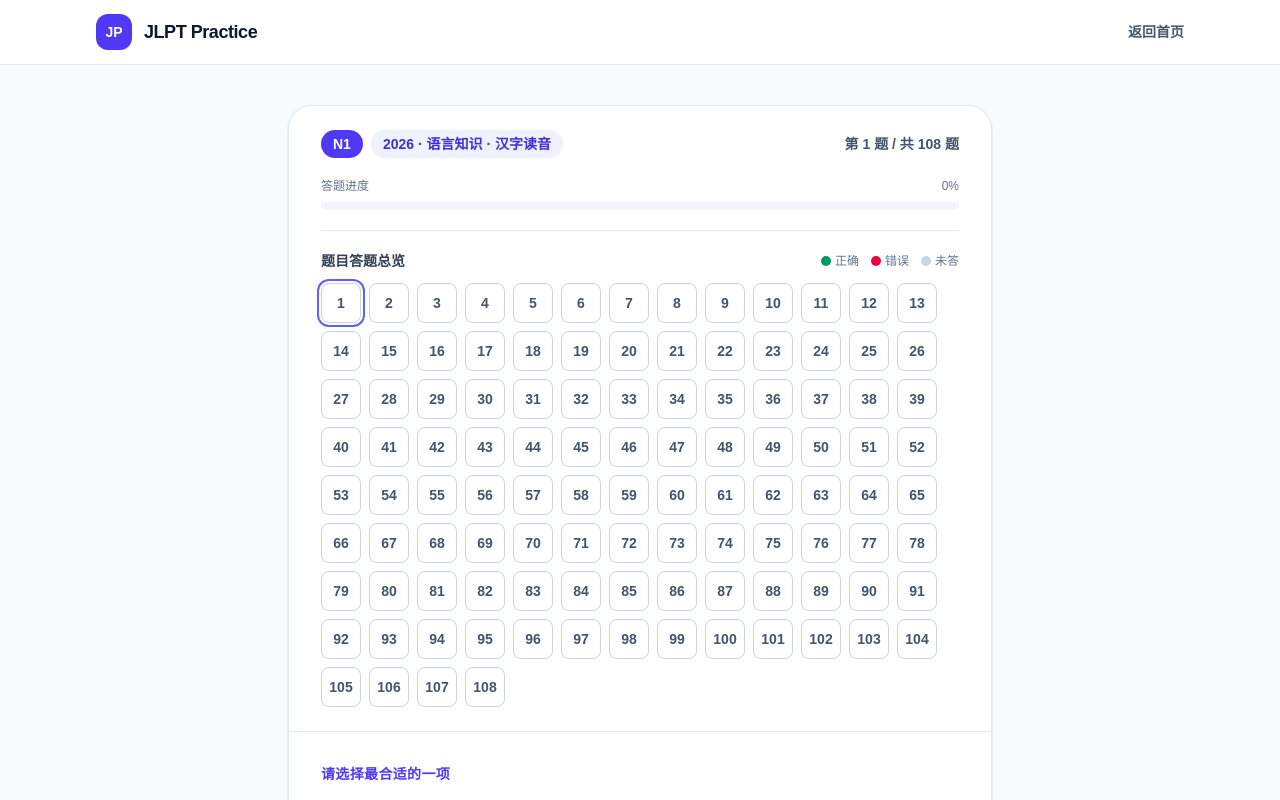
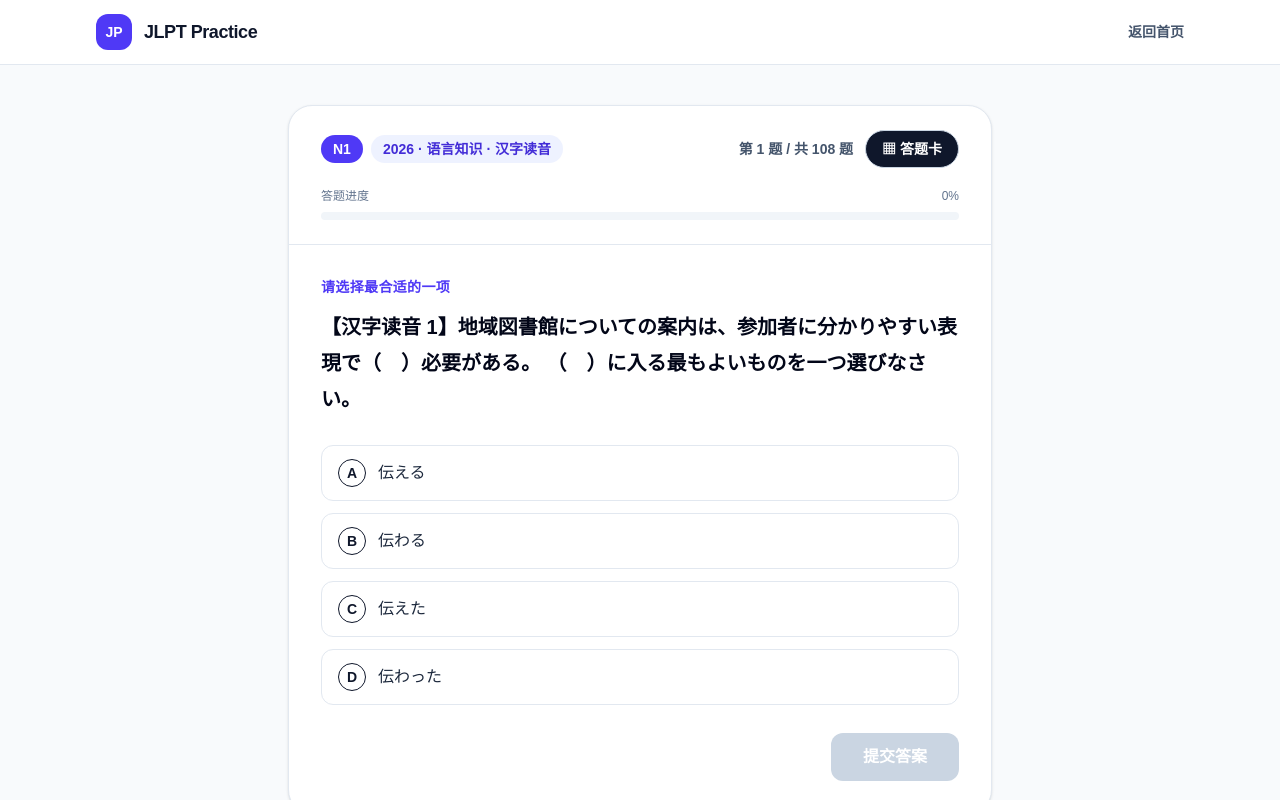
Before and after one commit to Linkyyy/jlpt-practice, a Next.js app: page /practice in a window 1280 px wide. Shown: the top 800 px of the page. Built offline with nearby package versions, Linux system fonts and the light colour scheme.

Commit message:
Add grouped answer sheet and reading passages

```diff
--- a/src/app/practice/practice-question.tsx
+++ b/src/app/practice/practice-question.tsx
@@ -17,6 +17,7 @@ export function PracticeQuestionCard({ questions }: PracticeQuestionCardProps) {
   const [selectedOptionId, setSelectedOptionId] = useState<string | null>(null);
   const [answers, setAnswers] = useState<UserAnswer[]>([]);
   const [showResults, setShowResults] = useState(false);
+  const [showAnswerSheet, setShowAnswerSheet] = useState(false);
 
   const question = questions[currentIndex];
   const currentAnswer = answers.find((answer) => answer.questionId === question.id);
@@ -55,6 +56,7 @@ export function PracticeQuestionCard({ questions }: PracticeQuestionCardProps) {
     const answer = answers.find((item) => item.questionId === questions[index].id);
     setCurrentIndex(index);
     setSelectedOptionId(answer?.selectedOptionId ?? null);
+    setShowAnswerSheet(false);
   }
 
   function handleRestart() {
@@ -81,9 +83,12 @@ export function PracticeQuestionCard({ questions }: PracticeQuestionCardProps) {
                 {question.year} · {question.section} · {question.category}
               </span>
             </div>
-            <p className="text-sm font-semibold text-slate-600">
-              第 {currentIndex + 1} 题 / 共 {questions.length} 题
-            </p>
+            <div className="flex items-center gap-3">
+              <p className="text-sm font-semibold text-slate-600">第 {currentIndex + 1} 题 / 共 {questions.length} 题</p>
+              <button type="button" onClick={() => setShowAnswerSheet(true)} className="rounded-full border border-slate-300 bg-slate-900 px-4 py-2 text-sm font-bold text-white transition hover:bg-indigo-700 focus-visible:outline-2 focus-visible:outline-offset-2 focus-visible:outline-indigo-600">
+                <span aria-hidden="true">▦</span> 答题卡
+              </button>
+            </div>
           </div>
 
           <div className="mt-5" aria-label={`答题进度 ${answers.length}/${questions.length}`}>
@@ -95,16 +100,15 @@ export function PracticeQuestionCard({ questions }: PracticeQuestionCardProps) {
               <div className="h-full rounded-full bg-indigo-600 transition-all" style={{ width: `${progress}%` }} />
             </div>
           </div>
-
-          <QuestionOverview
-            questions={questions}
-            answers={answers}
-            currentIndex={currentIndex}
-            onSelect={handleQuestionSelect}
-          />
         </div>
 
         <div className="px-5 py-6 sm:px-8 sm:py-8">
+          {question.passage && (
+            <article className="mb-7 rounded-2xl border border-indigo-100 bg-indigo-50/60 p-5 sm:p-6" aria-labelledby="reading-passage-heading">
+              <p id="reading-passage-heading" className="text-sm font-bold tracking-wide text-indigo-700">阅读文章</p>
+              <p className="mt-3 whitespace-pre-line text-base leading-8 text-slate-800" lang="ja">{question.passage}</p>
+            </article>
+          )}
           <p className="text-sm font-bold tracking-wide text-indigo-600">请选择最合适的一项</p>
           <h1 className="mt-3 text-lg leading-8 font-bold text-slate-950 sm:text-xl sm:leading-9" lang="ja">
             {question.prompt}
@@ -172,6 +176,21 @@ export function PracticeQuestionCard({ questions }: PracticeQuestionCardProps) {
           </div>
         </div>
       </section>
+
+      {showAnswerSheet && (
+        <div className="fixed inset-0 z-50 flex items-end justify-center bg-slate-950/55 p-0 sm:items-center sm:p-6" role="presentation" onMouseDown={() => setShowAnswerSheet(false)}>
+          <section role="dialog" aria-modal="true" aria-labelledby="answer-sheet-title" className="max-h-[88vh] w-full max-w-3xl overflow-y-auto rounded-t-3xl bg-white p-5 shadow-2xl sm:rounded-3xl sm:p-8" onMouseDown={(event) => event.stopPropagation()}>
+            <div className="flex items-center justify-between gap-4 border-b border-slate-200 pb-4">
+              <div>
+                <p className="text-xs font-bold tracking-widest text-indigo-600">QUESTION SHEET</p>
+                <h2 id="answer-sheet-title" className="mt-1 text-2xl font-bold text-slate-950">答题卡</h2>
+              </div>
+              <button type="button" onClick={() => setShowAnswerSheet(false)} aria-label="关闭答题卡" className="flex size-10 items-center justify-center rounded-full bg-slate-100 text-xl text-slate-600 hover:bg-slate-200">×</button>
+            </div>
+            <QuestionOverview questions={questions} answers={answers} currentIndex={currentIndex} onSelect={handleQuestionSelect} />
+          </section>
+        </div>
+      )}
     </main>
   );
 }
@@ -184,8 +203,27 @@ type QuestionOverviewProps = {
 };
 
 function QuestionOverview({ questions, answers, currentIndex, onSelect }: QuestionOverviewProps) {
+  const sections = questions.reduce<Array<{ name: string; categories: Array<{ name: string; items: Array<{ question: PracticeQuestion; index: number }> }> }>>(
+    (result, question, index) => {
+      const sectionName = question.section === "语言知识" ? "文字词汇・语法" : question.section;
+      let section = result.find((item) => item.name === sectionName);
+      if (!section) {
+        section = { name: sectionName, categories: [] };
+        result.push(section);
+      }
+      let category = section.categories.find((item) => item.name === question.category);
+      if (!category) {
+        category = { name: question.category, items: [] };
+        section.categories.push(category);
+      }
+      category.items.push({ question, index });
+      return result;
+    },
+    [],
+  );
+
   return (
-    <nav className="mt-5 border-t border-slate-200 pt-5" aria-label="题目答题总览">
+    <nav className="mt-5" aria-label="题目答题总览">
       <div className="flex flex-wrap items-center justify-between gap-3">
         <p className="text-sm font-bold text-slate-700">题目答题总览</p>
         <div className="flex items-center gap-3 text-xs text-slate-500" aria-hidden="true">
@@ -194,8 +232,16 @@ function QuestionOverview({ questions, answers, currentIndex, onSelect }: Questi
           <span className="flex items-center gap-1"><span className="size-2.5 rounded-full bg-slate-300" />未答</span>
         </div>
       </div>
-      <div className="mt-3 flex flex-wrap gap-2">
-        {questions.map((item, index) => {
+      <div className="mt-5 space-y-7">
+        {sections.map((section) => (
+          <section key={section.name} aria-labelledby={`answer-section-${section.name}`}>
+            <h3 id={`answer-section-${section.name}`} className="text-center text-lg font-bold text-slate-900">— {section.name} —</h3>
+            <div className="mt-4 space-y-4">
+              {section.categories.map((category) => (
+                <div key={category.name} className="grid gap-2 sm:grid-cols-[7rem_1fr] sm:items-start">
+                  <p className="pt-2 text-sm font-semibold text-slate-500">{category.name}</p>
+                  <div className="flex flex-wrap gap-2">
+                    {category.items.map(({ question: item, index }) => {
           const answer = answers.find((savedAnswer) => savedAnswer.questionId === item.id);
           const answeredCorrectly = answer?.selectedOptionId === item.correctOptionId;
           let statusStyle = "border-slate-300 bg-white text-slate-600 hover:border-indigo-400";
@@ -220,7 +266,13 @@ function QuestionOverview({ questions, answers, currentIndex, onSelect }: Questi
               {index + 1}
             </button>
           );
-        })}
+                    })}
+                  </div>
+                </div>
+              ))}
+            </div>
+          </section>
+        ))}
       </div>
     </nav>
   );
--- a/src/app/practice/questions.ts
+++ b/src/app/practice/questions.ts
@@ -6,6 +6,7 @@ export type PracticeQuestion = {
   year: string;
   section: "语言知识" | "阅读" | "听力";
   category: string;
+  passage?: string;
   prompt: string;
   options: PracticeOption[];
   correctOptionId: string;
@@ -55,6 +56,7 @@ const categoryInstructions: Record<PracticeQuestion["section"], string> = {
 function createQuestion(year: string, level: string, group: QuestionGroup, groupIndex: number, index: number): PracticeQuestion {
   const topics = yearTopics[year] ?? yearTopics["2026"];
   const topic = topics[(groupIndex + index) % topics.length];
+  const passageTopic = topics[groupIndex % topics.length];
   const serial = index + 1;
   const sectionLead = group.section === "语言知识"
     ? `${topic}についての案内は、参加者に分かりやすい表現で（　）必要がある。`
@@ -74,7 +76,12 @@ function createQuestion(year: string, level: string, group: QuestionGroup, group
     year,
     section: group.section,
     category: group.category,
-    prompt: `【${group.category} ${serial}】${sectionLead} ${categoryInstructions[group.section]}`,
+    passage: group.section === "阅读"
+      ? `${passageTopic}では、利用する人の声を定期的に集め、小さな改善を積み重ねている。担当者は、最初から大きな成果を求めるのではなく、実際の利用状況を確かめることが大切だと考えている。そのため、新しい方法を試した後も意見を聞き、必要に応じて計画を見直している。こうした取り組みは時間がかかるが、地域に合った仕組みを長く続けることにつながるという。`
+      : undefined,
+    prompt: group.section === "阅读"
+      ? `【${group.category} ${serial}】筆者が最も伝えたいことは何か。 ${categoryInstructions[group.section]}`
+      : `【${group.category} ${serial}】${sectionLead} ${categoryInstructions[group.section]}`,
     options: optionSets.map((text, optionIndex) => ({ id: String(optionIndex + 1), text })),
     correctOptionId: "1",
     explanation: `${year} 年度原创模拟卷的「${group.category}」题。根据题干信息，第一项最符合语境或内容。`,
```
